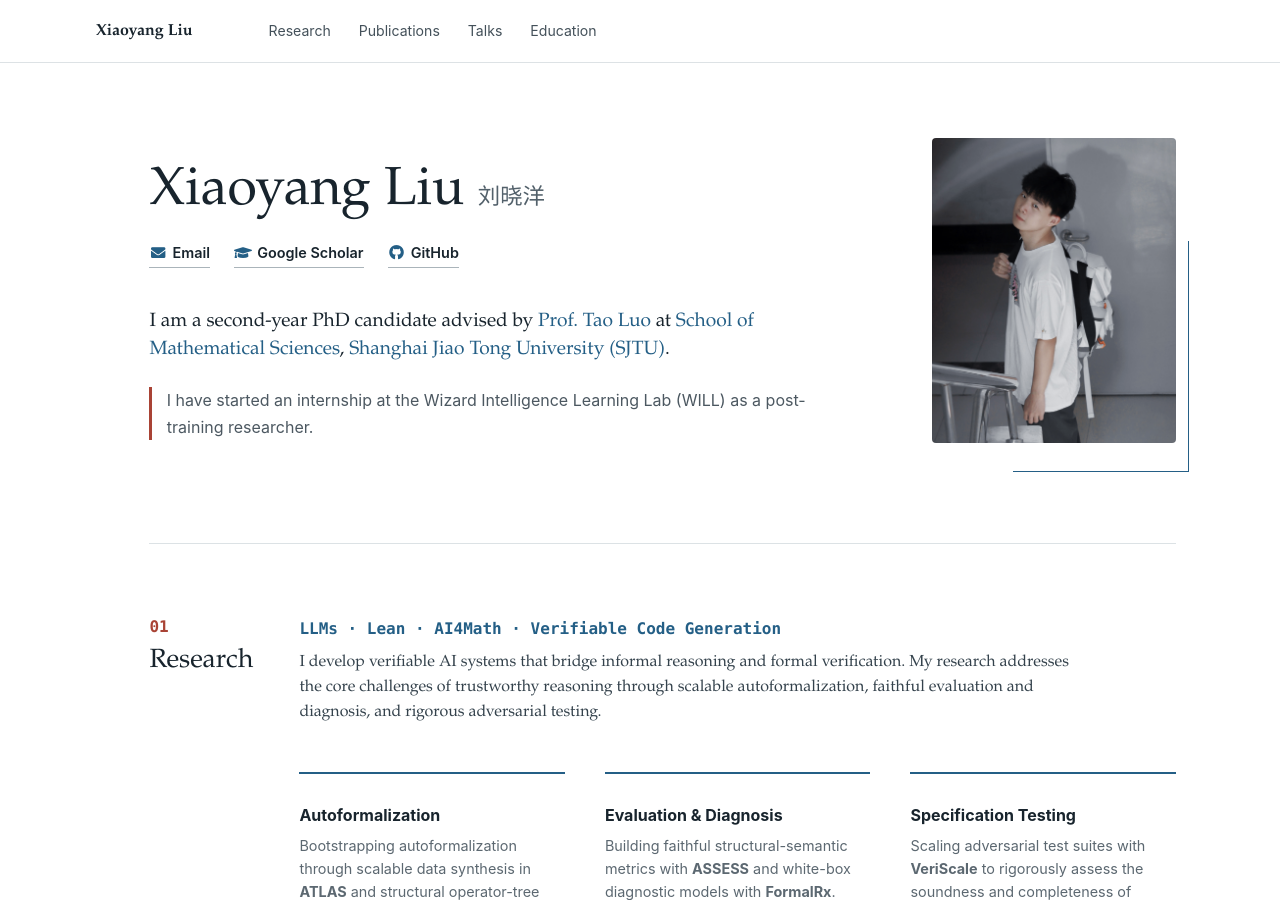
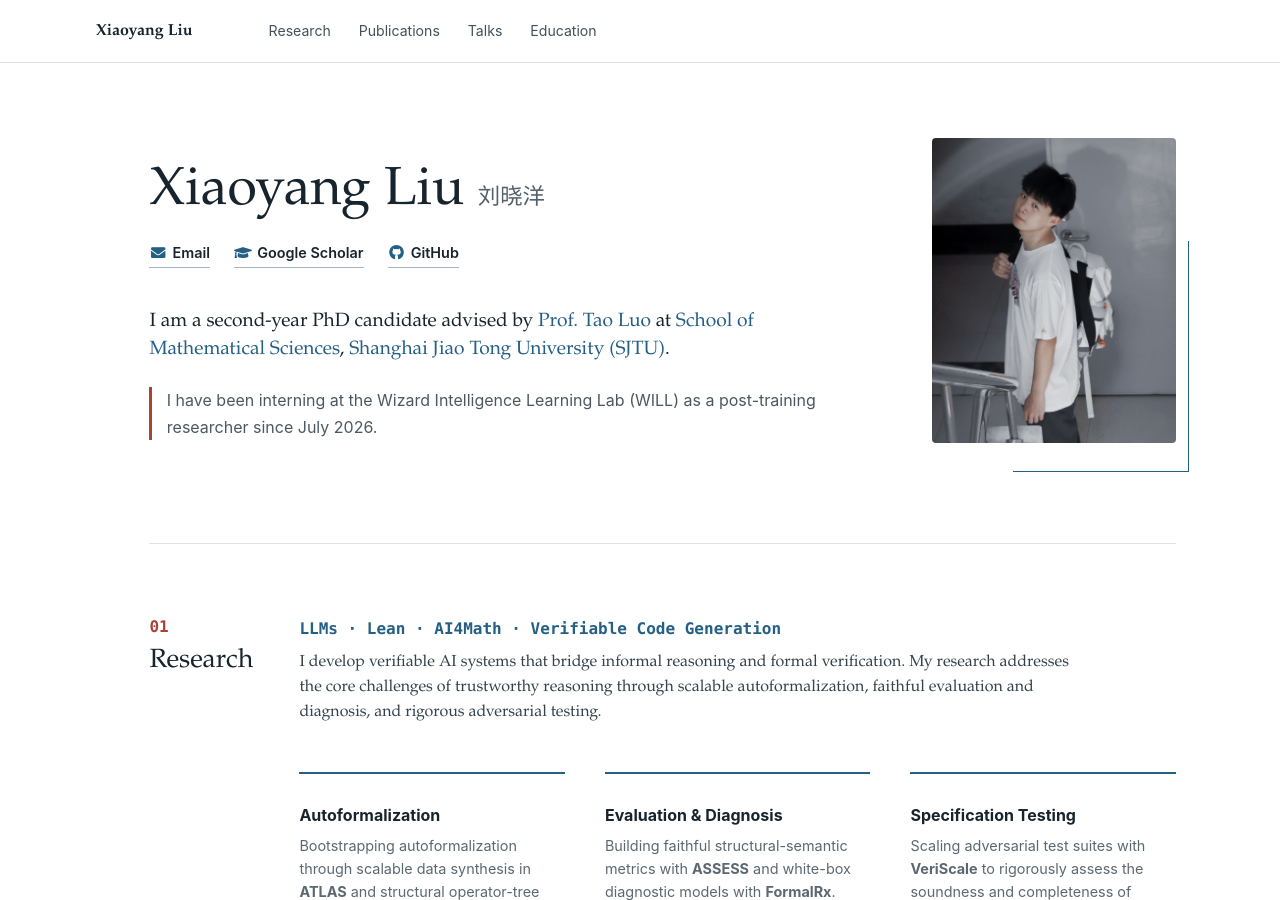
Before and after one commit to XiaoyangLiu-sjtu/XiaoyangLiu-sjtu.github.io, a Jekyll site: the page built from _pages/about.md, in a window 1280 px wide and 900 px high. Built offline with Jekyll 4.4.1, drawn with Linux system fonts in a browser that asks for light colours.

Commit message:
Add internship start date

```diff
--- a/_pages/about.md
+++ b/_pages/about.md
@@ -18,7 +18,7 @@ redirect_from:
       <a href="https://github.com/XiaoyangLiu-sjtu" target="_blank" rel="noopener noreferrer"><i class="fab fa-github" aria-hidden="true"></i>GitHub</a>
     </nav>
     <p class="profile-hero__statement">I am a second-year PhD candidate advised by <a href="https://math.sjtu.edu.cn/Default/teachershow/tags/MDAwMDAwMDAwMLKIet0" target="_blank" rel="noopener noreferrer">Prof. Tao Luo</a> at <a href="https://math.sjtu.edu.cn/Default/index/" target="_blank" rel="noopener noreferrer">School of Mathematical Sciences</a>, <a href="https://www.sjtu.edu.cn/" target="_blank" rel="noopener noreferrer">Shanghai Jiao Tong University (SJTU)</a>.</p>
-    <p class="availability">I have started an internship at the Wizard Intelligence Learning Lab (WILL) as a post-training researcher.</p>
+    <p class="availability">I have been interning at the Wizard Intelligence Learning Lab (WILL) as a post-training researcher since July 2026.</p>
   </div>
   <figure class="profile-hero__portrait">
     <img src="/images/profile-photo.jpg" alt="Portrait of Xiaoyang Liu" width="2122" height="2484">
```
